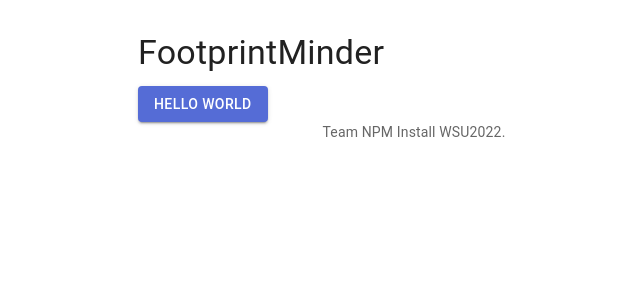
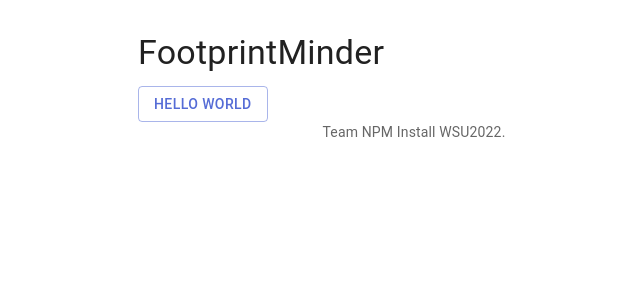
Before and after one commit to u1f98e/dubhacks2022, a React (Create React App) app: page / in a window 1280 px wide. Shown: the top 300 px of the page, without its empty margins (226-866 px from the left). Built offline with nearby package versions, Linux system fonts and the light colour scheme.

Commit message:
more button

```diff
--- a/src/ProTip.js
+++ b/src/ProTip.js
@@ -3,5 +3,5 @@ import Button from '@mui/material/Button';
 
 
 export default function ProTip() {
-  return <Button variant="contained">Hello World</Button>;
+  return <Button variant="outlined">Hello World</Button>;
 }
```
